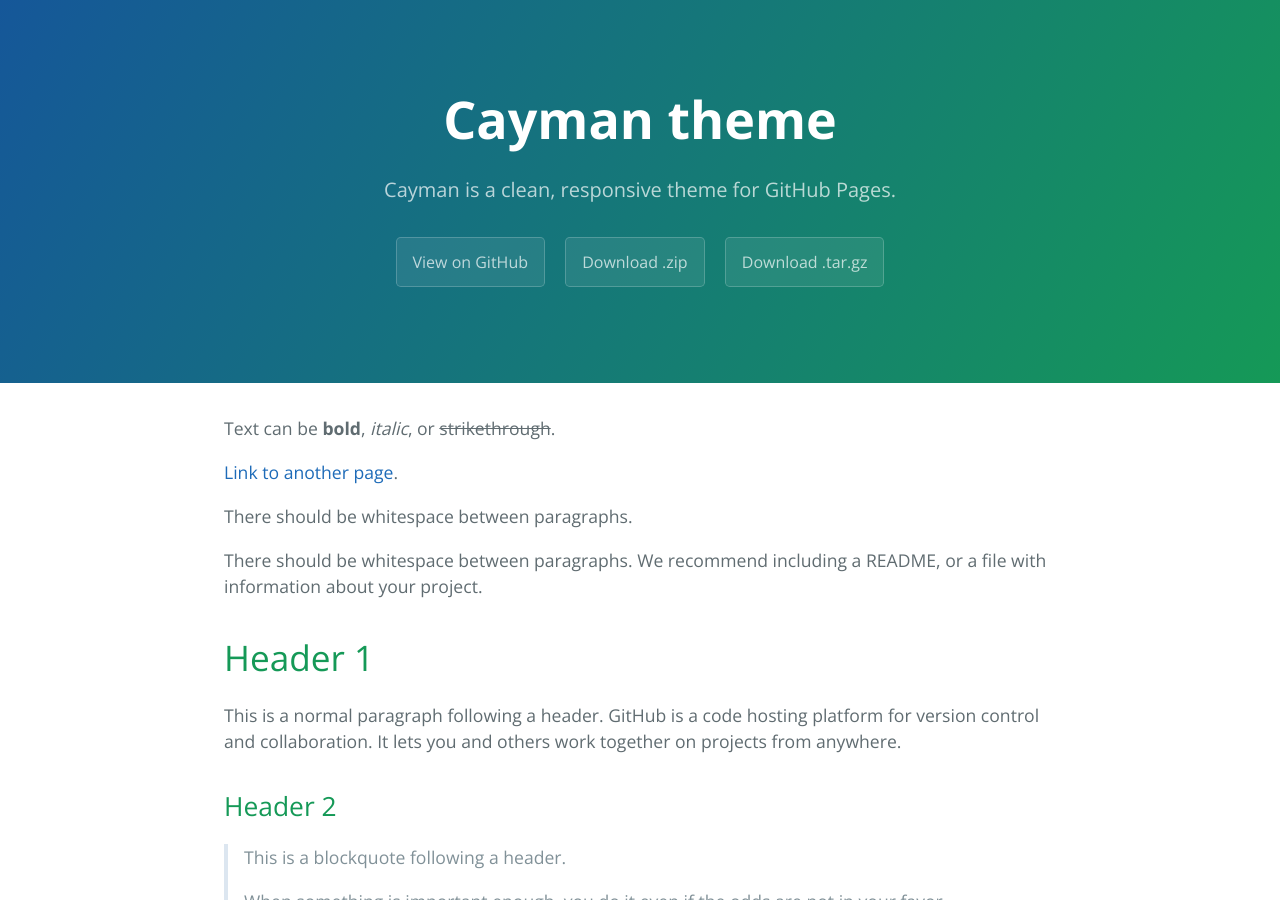
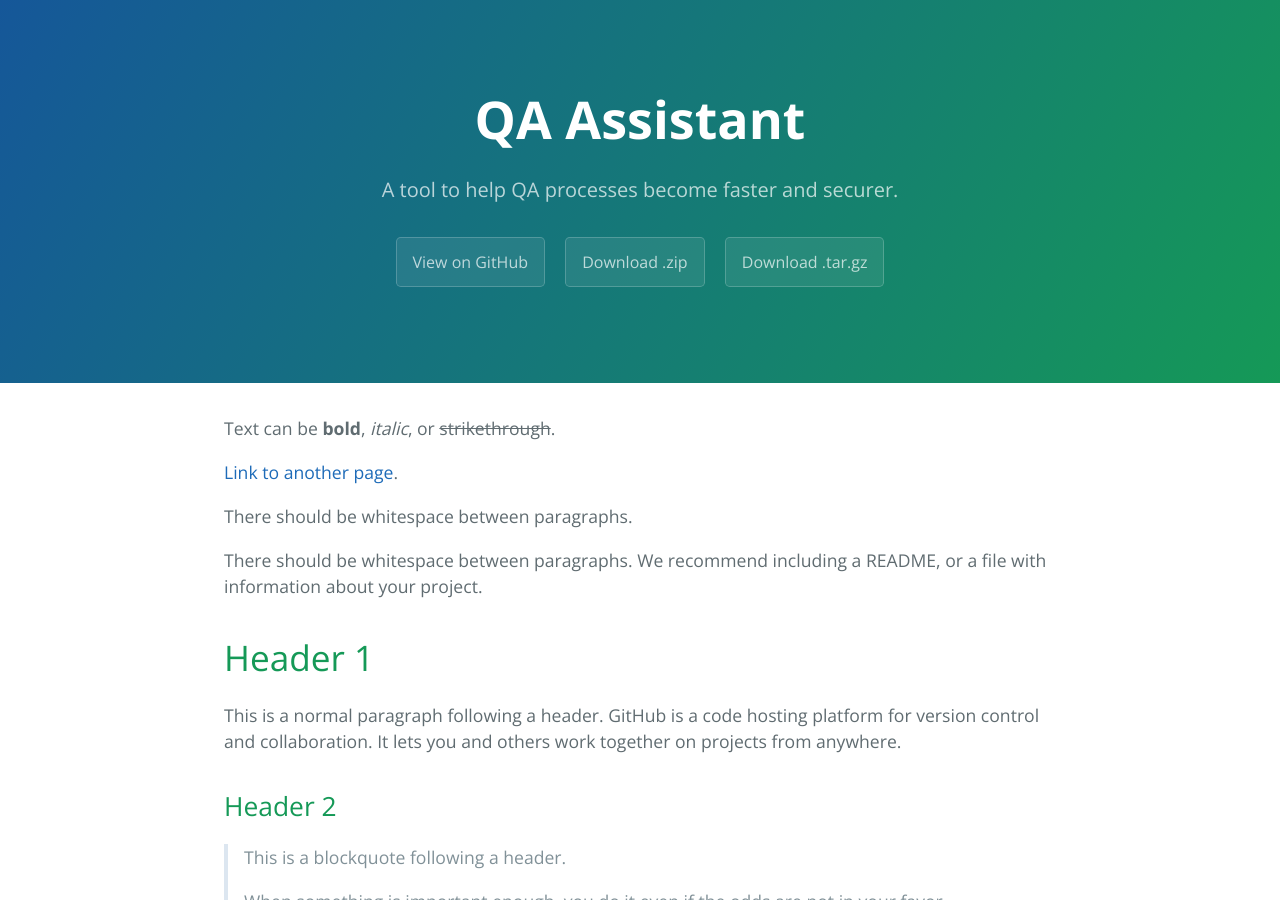
Before and after one commit to berkeozturk/QA-Assistant, a Jekyll site: the page built from index.md, in a window 1280 px wide and 900 px high. Built offline with Jekyll 4.4.1, drawn with Linux system fonts in a browser that asks for light colours.

Commit message:
Update _config.yml

```diff
--- a/_config.yml
+++ b/_config.yml
@@ -1,5 +1,5 @@
-title: Cayman theme
-description: Cayman is a clean, responsive theme for GitHub Pages.
+title: QA Assistant
+description: A tool to help QA processes become faster and securer.
 show_downloads: true
 google_analytics:
 theme: jekyll-theme-cayman
```
